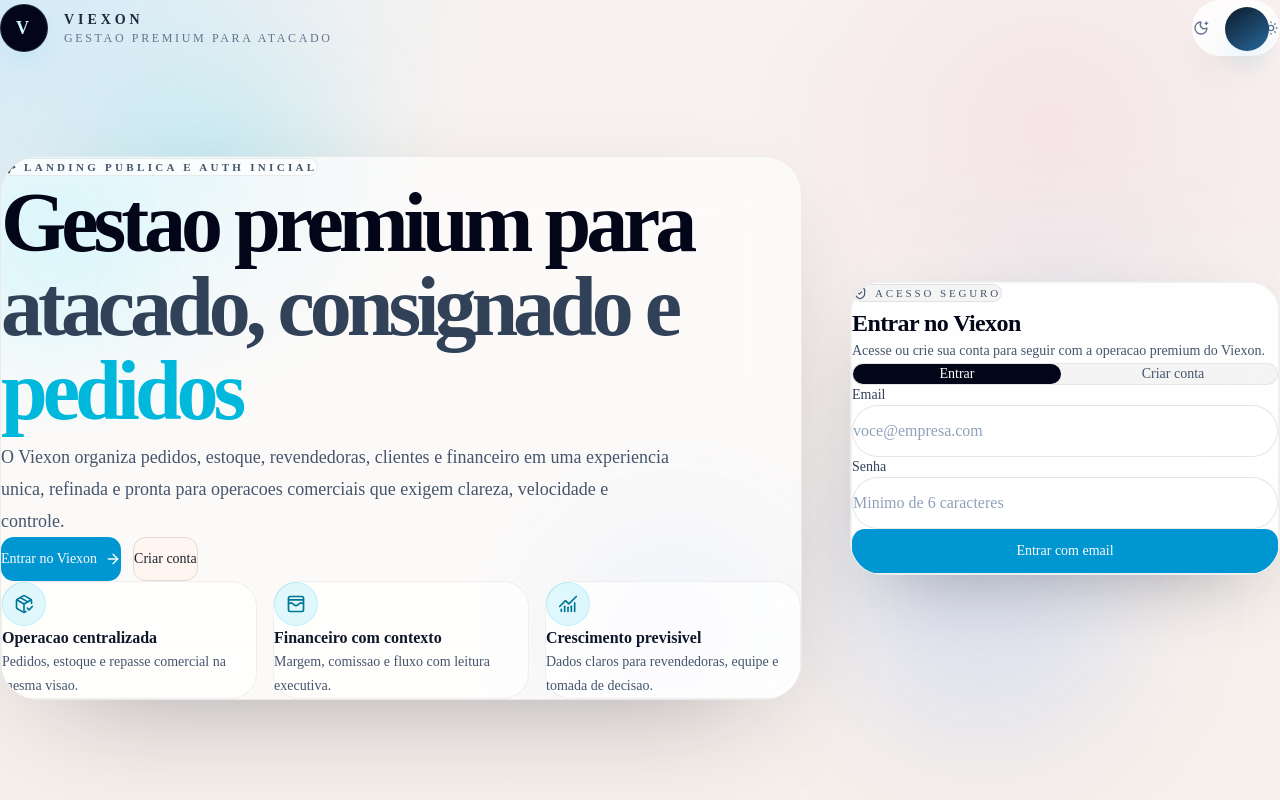
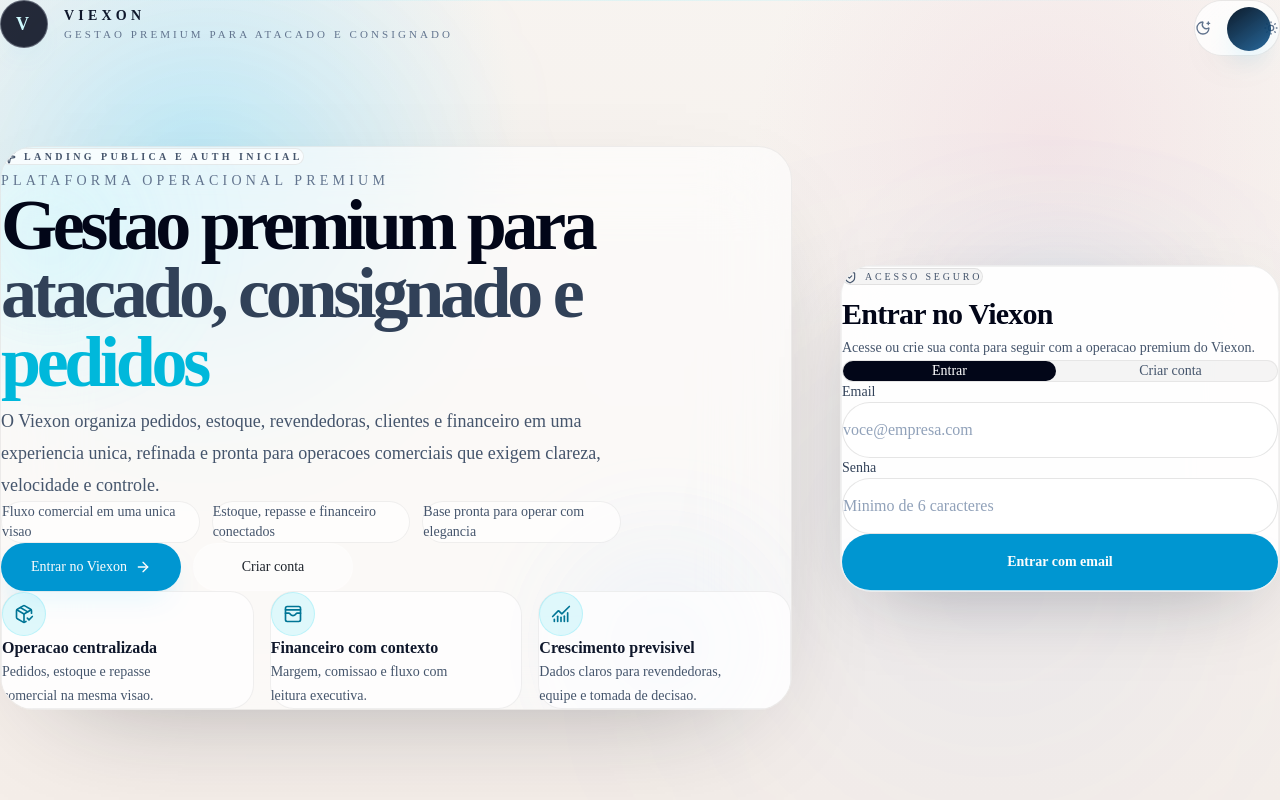
Before and after one commit to Fenix75Hz/viexon-app, a Next.js app: page / in a window 1280 px wide. Built offline with nearby package versions, Linux system fonts and the light colour scheme; no server answers.

Commit message:
feat: refine landing page layout and visuals

```diff
--- a/src/components/auth/auth-panel.tsx
+++ b/src/components/auth/auth-panel.tsx
@@ -171,19 +171,19 @@
     <div
       id="auth-panel"
       ref={containerRef}
-      className="relative w-full max-w-[430px] opacity-0"
+      className="relative w-full max-w-[440px] opacity-0"
     >
-      <div className="absolute inset-0 rounded-[32px] bg-[radial-gradient(circle_at_top,rgba(29,188,255,0.18),transparent_42%)] blur-3xl dark:bg-[radial-gradient(circle_at_top,rgba(24,185,255,0.24),transparent_42%)]" />
-      <div className="relative overflow-hidden rounded-[32px] border border-black/6 bg-white/78 p-4 shadow-[0_28px_80px_-36px_rgba(15,23,42,0.42)] backdrop-blur-2xl transition-colors duration-500 dark:border-white/10 dark:bg-[#07111d]/72 dark:shadow-[0_32px_90px_-40px_rgba(0,172,255,0.45)]">
-        <div className="rounded-[28px] border border-black/5 bg-white/72 p-7 transition-colors duration-500 dark:border-white/8 dark:bg-white/3">
+      <div className="absolute inset-0 rounded-[36px] bg-[radial-gradient(circle_at_top,rgba(29,188,255,0.18),transparent_42%)] blur-3xl dark:bg-[radial-gradient(circle_at_top,rgba(24,185,255,0.18),transparent_42%)]" />
+      <div className="relative overflow-hidden rounded-[32px] border border-black/6 bg-white/78 p-4 shadow-[0_28px_80px_-36px_rgba(15,23,42,0.36)] backdrop-blur-2xl transition-colors duration-500 dark:border-white/10 dark:bg-[#07111d]/72 dark:shadow-[0_32px_90px_-48px_rgba(0,172,255,0.38)]">
+        <div className="rounded-[28px] border border-black/5 bg-white/72 p-6 transition-colors duration-500 dark:border-white/8 dark:bg-white/3 sm:p-7">
           <div className="mb-6 flex items-start justify-between gap-4">
             <div className="space-y-2">
-              <span className="inline-flex items-center gap-2 rounded-full border border-black/8 bg-black/4 px-3 py-1 text-[11px] font-medium uppercase tracking-[0.26em] text-slate-600 dark:border-white/10 dark:bg-white/6 dark:text-cyan-100/70">
+              <span className="inline-flex items-center gap-2 rounded-full border border-black/8 bg-black/4 px-3 py-1 text-[10px] font-medium uppercase tracking-[0.28em] text-slate-600 dark:border-white/10 dark:bg-white/6 dark:text-cyan-100/70">
                 <ShieldCheck className="size-3.5" />
                 Acesso seguro
               </span>
               <div>
-                <h2 className="text-2xl font-semibold tracking-tight text-slate-950 dark:text-white">
+                <h2 className="text-[30px] font-semibold tracking-tight text-slate-950 dark:text-white">
                   {session ? "Sessao ativa" : mode === "login" ? "Entrar no Viexon" : "Criar conta"}
                 </h2>
                 <p className="mt-2 text-sm leading-6 text-slate-600 dark:text-slate-300">
@@ -263,7 +263,7 @@
                     onChange={(event) =>
                       setValues((current) => ({ ...current, email: event.target.value }))
                     }
-                    className="h-13 w-full rounded-2xl border border-black/10 bg-white/85 px-4 text-slate-950 outline-none transition placeholder:text-slate-400 focus:border-cyan-400 focus:ring-4 focus:ring-cyan-300/20 dark:border-white/10 dark:bg-white/5 dark:text-white dark:placeholder:text-slate-500 dark:focus:border-cyan-300 dark:focus:ring-cyan-400/15"
+                    className="h-14 w-full rounded-2xl border border-black/10 bg-white/85 px-4 text-slate-950 outline-none transition placeholder:text-slate-400 focus:border-cyan-400 focus:ring-4 focus:ring-cyan-300/20 dark:border-white/10 dark:bg-white/5 dark:text-white dark:placeholder:text-slate-500 dark:focus:border-cyan-300 dark:focus:ring-cyan-400/15"
                     placeholder="voce@empresa.com"
                   />
                 </label>
@@ -281,7 +281,7 @@
                     onChange={(event) =>
                       setValues((current) => ({ ...current, password: event.target.value }))
                     }
-                    className="h-13 w-full rounded-2xl border border-black/10 bg-white/85 px-4 text-slate-950 outline-none transition placeholder:text-slate-400 focus:border-cyan-400 focus:ring-4 focus:ring-cyan-300/20 dark:border-white/10 dark:bg-white/5 dark:text-white dark:placeholder:text-slate-500 dark:focus:border-cyan-300 dark:focus:ring-cyan-400/15"
+                    className="h-14 w-full rounded-2xl border border-black/10 bg-white/85 px-4 text-slate-950 outline-none transition placeholder:text-slate-400 focus:border-cyan-400 focus:ring-4 focus:ring-cyan-300/20 dark:border-white/10 dark:bg-white/5 dark:text-white dark:placeholder:text-slate-500 dark:focus:border-cyan-300 dark:focus:ring-cyan-400/15"
                     placeholder="Minimo de 6 caracteres"
                   />
                 </label>
@@ -307,7 +307,12 @@
                   </div>
                 ) : null}
 
-                <Button type="submit" size="lg" className="w-full" disabled={loading}>
+                <Button
+                  type="submit"
+                  size="lg"
+                  className="h-14 w-full rounded-full text-sm font-semibold"
+                  disabled={loading}
+                >
                   {loading ? (
                     <>
                       <LoaderCircle className="size-4 animate-spin" />
--- a/src/components/landing/landing-shell.tsx
+++ b/src/components/landing/landing-shell.tsx
@@ -8,24 +8,25 @@
   return (
     <main className="relative min-h-screen overflow-hidden bg-background text-foreground transition-colors duration-500">
       <div className="pointer-events-none absolute inset-0">
-        <div className="absolute inset-0 bg-[radial-gradient(circle_at_top_left,rgba(81,208,255,0.18),transparent_34%),radial-gradient(circle_at_80%_18%,rgba(43,111,255,0.15),transparent_30%),linear-gradient(180deg,rgba(5,10,24,0.92),rgba(3,7,18,1))] dark:block" />
-        <div className="absolute inset-0 bg-[radial-gradient(circle_at_top_left,rgba(166,224,255,0.45),transparent_32%),radial-gradient(circle_at_82%_16%,rgba(241,199,214,0.32),transparent_26%),linear-gradient(180deg,rgba(252,247,244,0.98),rgba(246,239,235,1))] dark:hidden" />
-        <div className="absolute left-[8%] top-18 h-56 w-56 rounded-full bg-cyan-400/14 blur-3xl dark:bg-cyan-400/20" />
-        <div className="absolute bottom-16 right-[12%] h-72 w-72 rounded-full bg-blue-500/12 blur-3xl dark:bg-blue-500/20" />
+        <div className="absolute inset-0 bg-[radial-gradient(circle_at_14%_18%,rgba(72,214,255,0.22),transparent_24%),radial-gradient(circle_at_78%_20%,rgba(32,99,255,0.12),transparent_26%),linear-gradient(180deg,rgba(5,10,24,0.97),rgba(2,8,23,1))] dark:block" />
+        <div className="absolute inset-0 bg-[radial-gradient(circle_at_15%_18%,rgba(160,224,255,0.48),transparent_26%),radial-gradient(circle_at_82%_18%,rgba(235,198,212,0.3),transparent_24%),linear-gradient(180deg,rgba(252,248,244,0.98),rgba(245,238,233,1))] dark:hidden" />
+        <div className="absolute left-[5%] top-[9%] h-72 w-72 rounded-full bg-cyan-400/14 blur-[120px] dark:bg-cyan-400/18" />
+        <div className="absolute bottom-[8%] right-[10%] h-80 w-80 rounded-full bg-blue-500/12 blur-[140px] dark:bg-blue-500/18" />
+        <div className="absolute inset-x-0 top-0 h-px bg-gradient-to-r from-transparent via-cyan-200/28 to-transparent dark:via-cyan-300/12" />
       </div>
 
-      <div className="relative z-10 mx-auto flex min-h-screen w-full max-w-7xl flex-col px-5 pb-12 pt-6 md:px-8 lg:px-10">
-        <header className="mb-8 flex items-center justify-between gap-4">
+      <div className="relative z-10 mx-auto flex min-h-screen w-full max-w-[1440px] flex-col px-4 pb-10 pt-5 sm:px-6 md:px-8 lg:px-10 xl:px-12">
+        <header className="mb-8 flex items-start justify-between gap-6 lg:mb-10">
           <div className="flex items-center gap-4">
-            <div className="flex h-12 w-12 items-center justify-center rounded-2xl border border-white/12 bg-slate-950 text-lg font-semibold tracking-[0.18em] text-cyan-100 shadow-[0_14px_30px_-18px_rgba(0,183,255,0.8)] dark:border-cyan-300/15 dark:bg-white/6 dark:text-white">
+            <div className="flex h-12 w-12 items-center justify-center rounded-2xl border border-slate-300/35 bg-slate-950/85 text-lg font-semibold tracking-[0.18em] text-cyan-100 shadow-[0_14px_30px_-18px_rgba(0,183,255,0.42)] dark:border-cyan-300/15 dark:bg-white/6 dark:text-white">
               V
             </div>
             <div>
-              <p className="text-sm font-semibold tracking-[0.28em] text-slate-800 dark:text-cyan-50">
+              <p className="text-sm font-semibold tracking-[0.3em] text-slate-900 dark:text-cyan-50">
                 VIEXON
               </p>
-              <p className="text-xs uppercase tracking-[0.22em] text-slate-500 dark:text-cyan-100/55">
-                Gestao premium para atacado
+              <p className="text-[11px] uppercase tracking-[0.28em] text-slate-500 dark:text-cyan-100/55">
+                Gestao premium para atacado e consignado
               </p>
             </div>
           </div>
@@ -33,9 +34,11 @@
           <ThemeToggle />
         </header>
 
-        <section className="grid flex-1 items-center gap-10 pb-6 lg:grid-cols-[minmax(0,1.2fr)_430px] lg:gap-12">
+        <section className="grid flex-1 items-center gap-8 pb-6 lg:grid-cols-[minmax(0,1fr)_420px] lg:gap-10 xl:grid-cols-[minmax(0,1.08fr)_440px] xl:gap-12">
           <Hero />
-          <AuthPanel />
+          <div className="flex justify-center lg:justify-end">
+            <AuthPanel />
+          </div>
         </section>
       </div>
     </main>
--- a/src/components/theme/theme-toggle.tsx
+++ b/src/components/theme/theme-toggle.tsx
@@ -38,7 +38,7 @@
       type="button"
       onClick={toggleTheme}
       aria-label={`Ativar modo ${theme === "dark" ? "claro" : "escuro"}`}
-      className="group relative inline-flex h-14 w-[88px] items-center rounded-full border border-white/10 bg-white/70 p-1.5 shadow-[0_18px_40px_-22px_rgba(0,0,0,0.28)] backdrop-blur-xl transition-colors duration-500 dark:border-white/10 dark:bg-white/5"
+      className="group relative inline-flex h-14 w-[86px] items-center rounded-full border border-black/8 bg-white/68 p-1.5 shadow-[0_18px_40px_-22px_rgba(0,0,0,0.18)] backdrop-blur-xl transition-colors duration-500 dark:border-white/10 dark:bg-white/5"
     >
       <span className="pointer-events-none absolute inset-0 rounded-full bg-[linear-gradient(135deg,rgba(255,255,255,0.58),rgba(255,255,255,0.08))] opacity-80 dark:bg-[linear-gradient(135deg,rgba(69,195,255,0.16),rgba(9,15,28,0.05))]" />
       <span className="relative z-10 flex w-full items-center justify-between px-1.5 text-slate-500 dark:text-cyan-100/85">
--- a/src/components/ui/animated-hero.tsx
+++ b/src/components/ui/animated-hero.tsx
@@ -2,17 +2,17 @@
 
 import { useEffect, useRef } from "react"
 import { animate, remove, set, stagger } from "animejs"
-import { ArrowRight, ChartNoAxesCombined, PackageCheck, Sparkles, WalletCards } from "lucide-react"
+import {
+  ArrowRight,
+  ChartNoAxesCombined,
+  PackageCheck,
+  Sparkles,
+  WalletCards,
+} from "lucide-react"
 
 import { Button } from "@/components/ui/button"
 
-const rotatingWords = [
-  "atacado",
-  "consignado",
-  "pedidos",
-  "estoque",
-  "financeiro",
-]
+const rotatingWords = ["atacado", "consignado", "pedidos", "estoque", "financeiro"]
 
 const featureCards = [
   {
@@ -45,32 +45,30 @@
     const heroElement = heroRef.current
     const revealTargets = heroElement.querySelectorAll("[data-reveal]")
     const cardTargets = heroElement.querySelectorAll("[data-card]")
+    const glowTargets = heroElement.querySelectorAll("[data-glow]")
 
-    set(revealTargets, {
-      opacity: 0,
-      translateY: 34,
-    })
+    set(revealTargets, { opacity: 0, translateY: 28 })
+    set(cardTargets, { opacity: 0, translateY: 24 })
 
     animate(revealTargets, {
       opacity: [0, 1],
-      translateY: [34, 0],
-      delay: stagger(120),
-      duration: 1100,
+      translateY: [28, 0],
+      delay: stagger(110),
+      duration: 1000,
       easing: "easeOutExpo",
     })
 
     animate(cardTargets, {
+      opacity: [0, 1],
       translateY: [24, 0],
-      opacity: [0, 1],
-      delay: stagger(90, { start: 380 }),
-      duration: 900,
+      delay: stagger(90, { start: 360 }),
+      duration: 850,
       easing: "easeOutExpo",
     })
 
-    const glowTargets = heroElement.querySelectorAll("[data-glow]")
     animate(glowTargets, {
-      opacity: [0.45, 0.9],
-      scale: [0.96, 1.05],
+      opacity: [0.4, 0.85],
+      scale: [0.96, 1.04],
       duration: 3400,
       direction: "alternate",
       easing: "easeInOutSine",
@@ -107,54 +105,57 @@
       animate(words[previousIndex], {
         opacity: [1, 0],
         translateY: ["0%", "-120%"],
-        duration: 520,
+        duration: 500,
         easing: "easeInQuad",
       })
 
       animate(words[nextIndex], {
         opacity: [0, 1],
         translateY: ["120%", "0%"],
-        duration: 720,
+        duration: 680,
         easing: "easeOutExpo",
       })
 
       activeWordRef.current = nextIndex
     }, 2200)
 
-    return () => {
-      window.clearInterval(intervalId)
-    }
+    return () => window.clearInterval(intervalId)
   }, [])
 
   return (
     <div ref={heroRef} className="relative flex flex-col justify-center">
-      <div className="relative overflow-hidden rounded-[38px] border border-black/6 bg-white/64 p-6 shadow-[0_40px_120px_-60px_rgba(18,25,38,0.45)] backdrop-blur-2xl transition-colors duration-500 dark:border-white/8 dark:bg-white/4 dark:shadow-[0_40px_120px_-70px_rgba(0,172,255,0.38)] sm:p-8 lg:p-10">
+      <div className="relative overflow-hidden rounded-[34px] border border-black/6 bg-white/60 p-6 shadow-[0_40px_120px_-64px_rgba(18,25,38,0.42)] backdrop-blur-2xl transition-colors duration-500 dark:border-white/8 dark:bg-white/4 dark:shadow-[0_40px_120px_-70px_rgba(0,172,255,0.34)] sm:p-8 lg:p-10 xl:p-12">
         <div
           data-glow
-          className="pointer-events-none absolute -left-10 top-0 h-44 w-44 rounded-full bg-cyan-300/28 blur-3xl dark:bg-cyan-400/20"
+          className="pointer-events-none absolute -left-10 top-0 h-44 w-44 rounded-full bg-cyan-300/24 blur-3xl dark:bg-cyan-400/18"
         />
         <div
           data-glow
-          className="pointer-events-none absolute -bottom-10 right-6 h-52 w-52 rounded-full bg-blue-300/18 blur-3xl dark:bg-blue-500/20"
+          className="pointer-events-none absolute -bottom-10 right-6 h-52 w-52 rounded-full bg-blue-300/16 blur-3xl dark:bg-blue-500/16"
         />
 
         <div className="relative z-10">
           <div
             data-reveal
-            className="mb-8 inline-flex items-center gap-2 rounded-full border border-black/8 bg-white/72 px-4 py-2 text-[11px] font-semibold uppercase tracking-[0.3em] text-slate-600 transition-colors duration-500 dark:border-white/10 dark:bg-white/6 dark:text-cyan-100/72"
+            className="mb-7 inline-flex items-center gap-2 rounded-full border border-black/8 bg-white/72 px-4 py-2 text-[10px] font-semibold uppercase tracking-[0.34em] text-slate-600 transition-colors duration-500 dark:border-white/10 dark:bg-white/6 dark:text-cyan-100/72"
           >
             <Sparkles className="size-3.5" />
             Landing publica e auth inicial
           </div>
 
-          <div className="space-y-6">
-            <div data-reveal className="space-y-5">
-              <h1 className="max-w-4xl text-5xl font-semibold leading-none tracking-[-0.06em] text-slate-950 dark:text-white md:text-6xl xl:text-[84px]">
+          <div className="space-y-7">
+            <div data-reveal className="space-y-6">
+              <div className="space-y-4">
+                <p className="max-w-xl text-sm font-medium uppercase tracking-[0.3em] text-slate-500 dark:text-cyan-100/60">
+                  Plataforma operacional premium
+                </p>
+
+                <h1 className="max-w-4xl text-4xl font-semibold leading-[0.95] tracking-[-0.06em] text-slate-950 dark:text-white sm:text-5xl md:text-6xl xl:text-[72px]">
                   Gestao premium para
-                <span className="mt-3 block text-slate-700 dark:text-cyan-50/92">
+                  <span className="mt-2.5 block text-slate-700 dark:text-cyan-50/92">
                     atacado, consignado e
                   </span>
-                <span className="relative mt-3 inline-flex h-[1.1em] min-w-[6.4ch] items-center overflow-hidden align-bottom text-cyan-500 dark:text-cyan-300">
+                  <span className="relative mt-2.5 inline-flex h-[1.08em] min-w-[6.8ch] items-center overflow-hidden align-bottom text-cyan-500 dark:text-cyan-300">
                     {rotatingWords.map((word, index) => (
                       <span
                         key={word}
@@ -168,30 +169,47 @@
                     ))}
                   </span>
                 </h1>
+              </div>
 
-              <p className="max-w-2xl text-base leading-8 text-slate-600 dark:text-slate-300 md:text-lg">
+              <p className="max-w-[640px] text-[15px] leading-8 text-slate-600 dark:text-slate-300 md:text-lg">
                 O Viexon organiza pedidos, estoque, revendedoras, clientes e
                 financeiro em uma experiencia unica, refinada e pronta para
                 operacoes comerciais que exigem clareza, velocidade e controle.
               </p>
+
+              <div className="grid max-w-[620px] gap-3 text-sm text-slate-600 dark:text-slate-300 sm:grid-cols-3">
+                <div className="rounded-2xl border border-black/6 bg-white/62 px-4 py-3 dark:border-white/8 dark:bg-white/5">
+                  Fluxo comercial em uma unica visao
+                </div>
+                <div className="rounded-2xl border border-black/6 bg-white/62 px-4 py-3 dark:border-white/8 dark:bg-white/5">
+                  Estoque, repasse e financeiro conectados
+                </div>
+                <div className="rounded-2xl border border-black/6 bg-white/62 px-4 py-3 dark:border-white/8 dark:bg-white/5">
+                  Base pronta para operar com elegancia
+                </div>
+              </div>
             </div>
 
             <div data-reveal className="flex flex-col gap-3 sm:flex-row">
               <a href="#auth-panel">
-                <Button size="lg" className="group w-full gap-2 sm:w-auto">
+                <Button size="lg" className="group h-12 min-w-[180px] gap-2 rounded-full px-6">
                   Entrar no Viexon
                   <ArrowRight className="size-4 transition-transform duration-300 group-hover:translate-x-0.5" />
                 </Button>
               </a>
               <a href="#auth-panel">
-                <Button size="lg" variant="outline" className="w-full sm:w-auto">
+                <Button
+                  size="lg"
+                  variant="outline"
+                  className="h-12 min-w-[160px] rounded-full border-white/12 bg-white/50 px-6 dark:bg-white/5"
+                >
                   Criar conta
                 </Button>
               </a>
             </div>
           </div>
 
-          <div className="mt-10 grid gap-4 md:grid-cols-3">
+          <div className="mt-10 grid gap-4 xl:grid-cols-3">
             {featureCards.map((card) => {
               const Icon = card.icon
 
@@ -199,7 +217,7 @@
                 <div
                   key={card.title}
                   data-card
-                  className="rounded-[26px] border border-black/6 bg-white/72 p-5 opacity-0 transition-colors duration-500 dark:border-white/8 dark:bg-white/5"
+                  className="rounded-[24px] border border-black/6 bg-white/68 p-5 opacity-0 transition-colors duration-500 dark:border-white/8 dark:bg-white/5"
                 >
                   <div className="mb-4 flex h-11 w-11 items-center justify-center rounded-2xl border border-cyan-400/16 bg-cyan-400/12 text-cyan-700 dark:border-cyan-400/18 dark:bg-cyan-400/10 dark:text-cyan-200">
                     <Icon className="size-5" />
@@ -207,7 +225,7 @@
                   <h3 className="text-base font-semibold text-slate-900 dark:text-white">
                     {card.title}
                   </h3>
-                  <p className="mt-2 text-sm leading-6 text-slate-600 dark:text-slate-300">
+                  <p className="mt-2 max-w-[28ch] text-sm leading-6 text-slate-600 dark:text-slate-300">
                     {card.description}
                   </p>
                 </div>
--- a/src/components/ui/button.tsx
+++ b/src/components/ui/button.tsx
@@ -5,15 +5,16 @@
 import { cn } from "@/lib/utils"
 
 const buttonVariants = cva(
-  "inline-flex items-center justify-center whitespace-nowrap rounded-md text-sm font-medium ring-offset-background transition-colors focus-visible:outline-none focus-visible:ring-2 focus-visible:ring-ring focus-visible:ring-offset-2 disabled:pointer-events-none disabled:opacity-50",
+  "inline-flex items-center justify-center whitespace-nowrap rounded-xl text-sm font-medium ring-offset-background transition-all duration-300 focus-visible:outline-none focus-visible:ring-2 focus-visible:ring-ring focus-visible:ring-offset-2 disabled:pointer-events-none disabled:opacity-50",
   {
     variants: {
       variant: {
-        default: "bg-primary text-primary-foreground hover:bg-primary/90",
+        default:
+          "bg-primary text-primary-foreground shadow-[0_18px_30px_-16px_rgba(18,186,255,0.55)] hover:bg-primary/92 hover:shadow-[0_20px_36px_-18px_rgba(18,186,255,0.62)]",
         destructive:
           "bg-destructive text-destructive-foreground hover:bg-destructive/90",
         outline:
-          "border border-input bg-background hover:bg-accent hover:text-accent-foreground",
+          "border border-input bg-background/72 hover:bg-accent hover:text-accent-foreground dark:bg-white/5",
         secondary:
           "bg-secondary text-secondary-foreground hover:bg-secondary/80",
         ghost: "hover:bg-accent hover:text-accent-foreground",
@@ -21,8 +22,8 @@
       },
       size: {
         default: "h-10 px-4 py-2",
-        sm: "h-9 rounded-md px-3",
-        lg: "h-11 rounded-md px-8",
+        sm: "h-9 px-3.5",
+        lg: "h-11 px-8",
         icon: "h-10 w-10",
       },
     },
```
Lines whose indentation alone changed are shown as unchanged.
